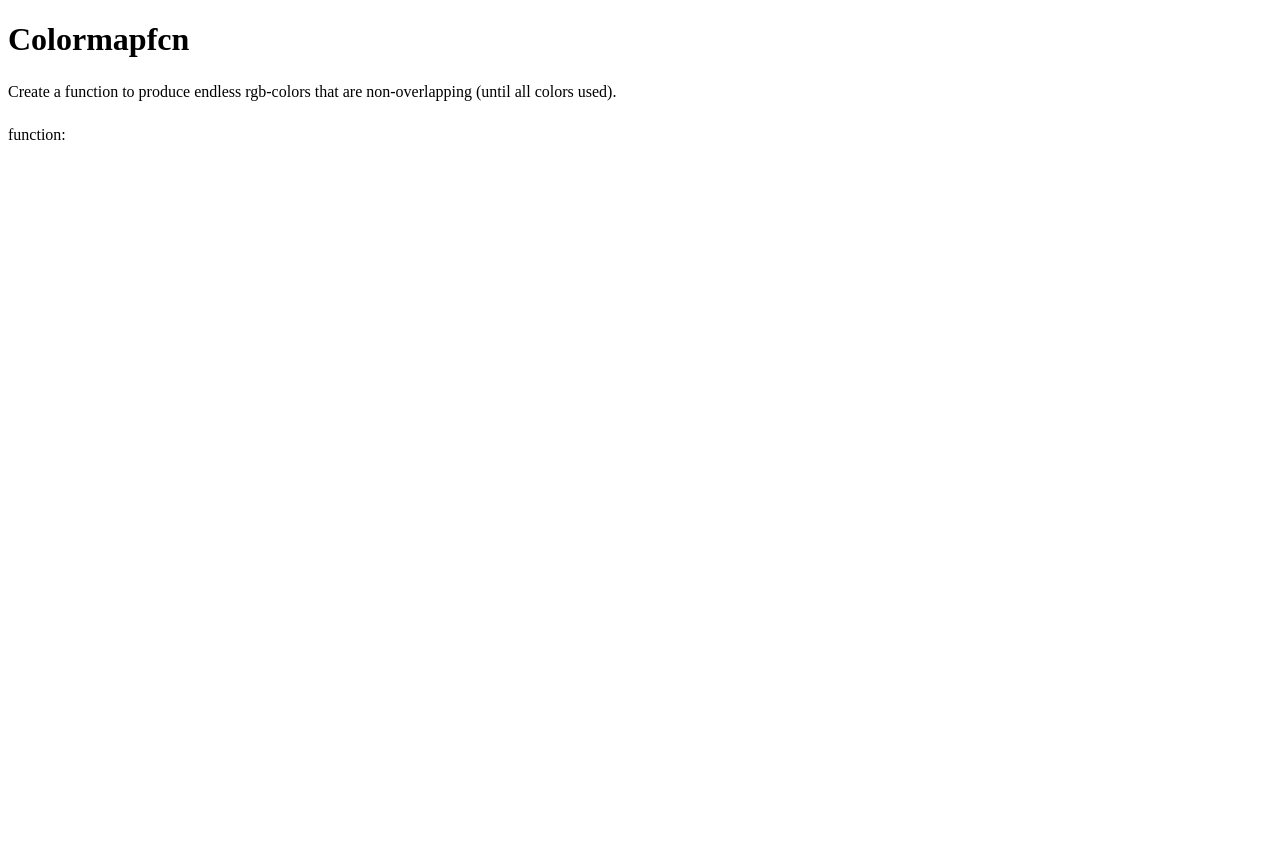
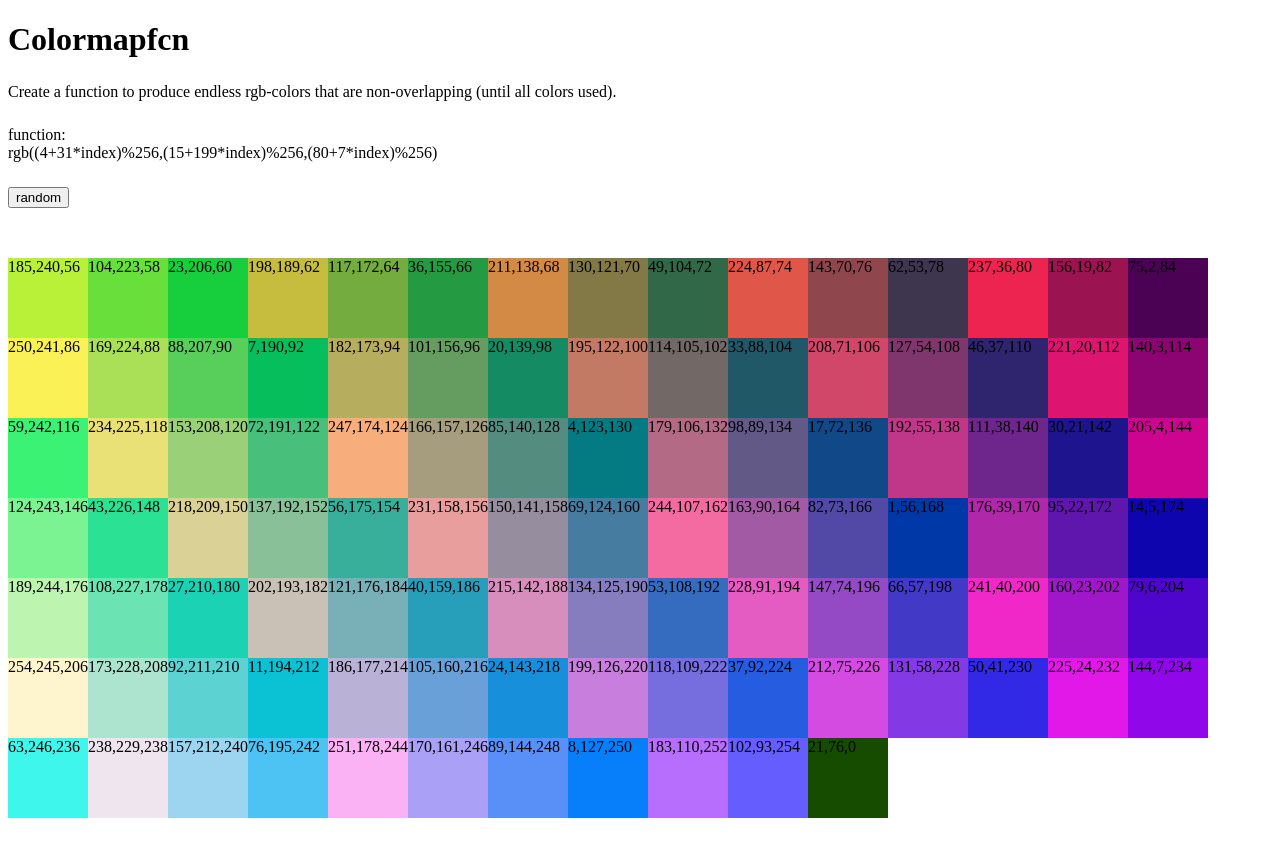
Before and after one commit to juissi999/colormapfcn, a plain HTML site: page docs/index.html in a window 1280 px wide. Before the commit the page ends 800 px from the top, so only its background shows below. Drawn offline with Linux system fonts and the light colour scheme.

Commit message:
Add randomizer button

```diff
--- a/docs/index.html
+++ b/docs/index.html
@@ -15,13 +15,16 @@
     Create a function to produce endless rgb-colors that are non-overlapping (until all colors used).
   </div>
 
+
   function:
   <div id="fcn"></div>
 
+  <button id="randbutton" style="margin:25px 0px;">
+    random
+  </button>
+
   <div id="colors" style="margin:25px 0px;">
   </div>
-
-
 
   <script src="../index.js"></script>
 
@@ -34,12 +37,16 @@
     let gincrement = 199
     let bincrement = 7
 
-    cmapFcn.init(rstart, gstart, bstart, rincrement, gincrement, bincrement)
+    const init = () => {
+      //cmapFcn.init(rstart, gstart, bstart, rincrement, gincrement, bincrement)
+      cmapFcn.randStartLocs()
+      cmapFcn.randIncrements()
 
       document.getElementById('fcn').innerHTML =
         `rgb((${rstart}+${rincrement}*index)%256,(${gstart}+${gincrement}*index)%256,(${bstart}+${bincrement}*index)%256)`
 
       const colorsHandle = document.getElementById('colors')
+      colorsHandle.innerHTML = ''
       for (let i = 0; i < howmany; i++) {
         const newDiv = document.createElement('DIV')
         const newColor = cmapFcn.getValue(i)
@@ -51,6 +58,16 @@
         newDiv.style.backgroundColor = `rgb(${newColor.r},${newColor.g},${newColor.b})`;
         colorsHandle.appendChild(newDiv)
       }
+    }
+
+    init()
+    const rand = () => {
+      return Math.floor(Math.random() * 256)
+    }
+
+    document.getElementById('randbutton').onclick = () => {
+      init()
+    }
   </script>
 
 
```
Lines whose indentation alone changed are shown as unchanged.
